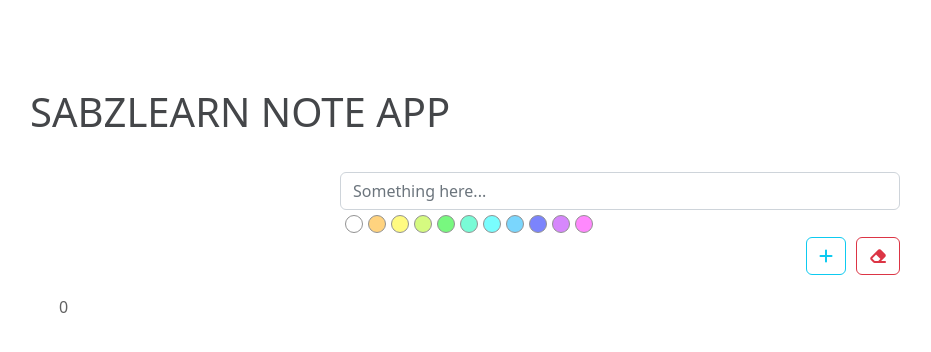
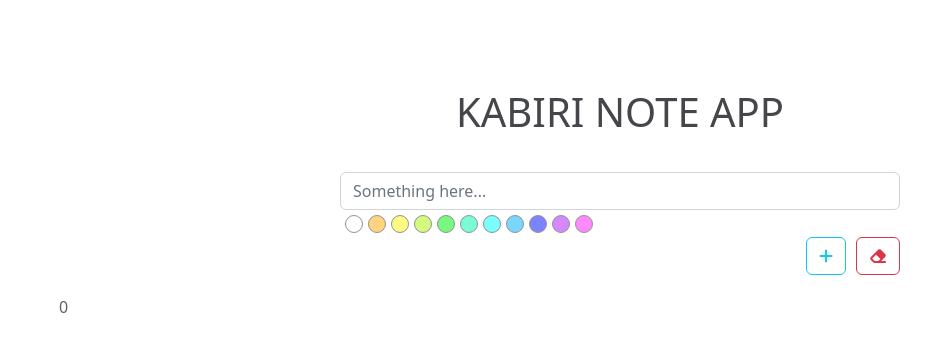
Before and after one commit to ahmadkabiri/first-app, a React (Create React App) app: page / in a window 1280 px wide. Shown: the top 352 px of the page, without its empty margins (20-951 px from the left). Built offline with nearby package versions, Linux system fonts and the light colour scheme.

Commit message:
header edited

```diff
--- a/src/App.css
+++ b/src/App.css
@@ -75,6 +75,8 @@
 
 .upper {
   text-transform: uppercase;
+  width: 100%;
+  text-align: center;
 }
 
 @media screen and (min-width: 290px){
--- a/src/components/NoteApp/NoteApp.js
+++ b/src/components/NoteApp/NoteApp.js
@@ -87,7 +87,7 @@
                 <div>
                     <section id="home">
                         <div className="container">
-                            <div className="header upper">SabzLearn Note App</div>
+                            <div className="header upper">Kabiri Note App</div>
 
                             <br /><br />
                             <div className="flex row-gt-sm">
```
